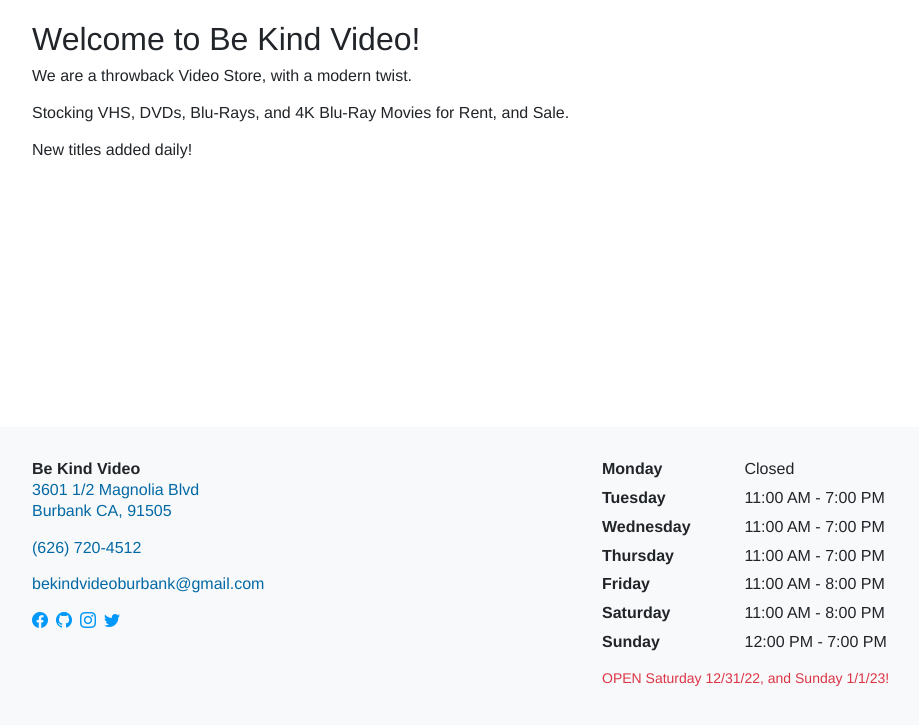
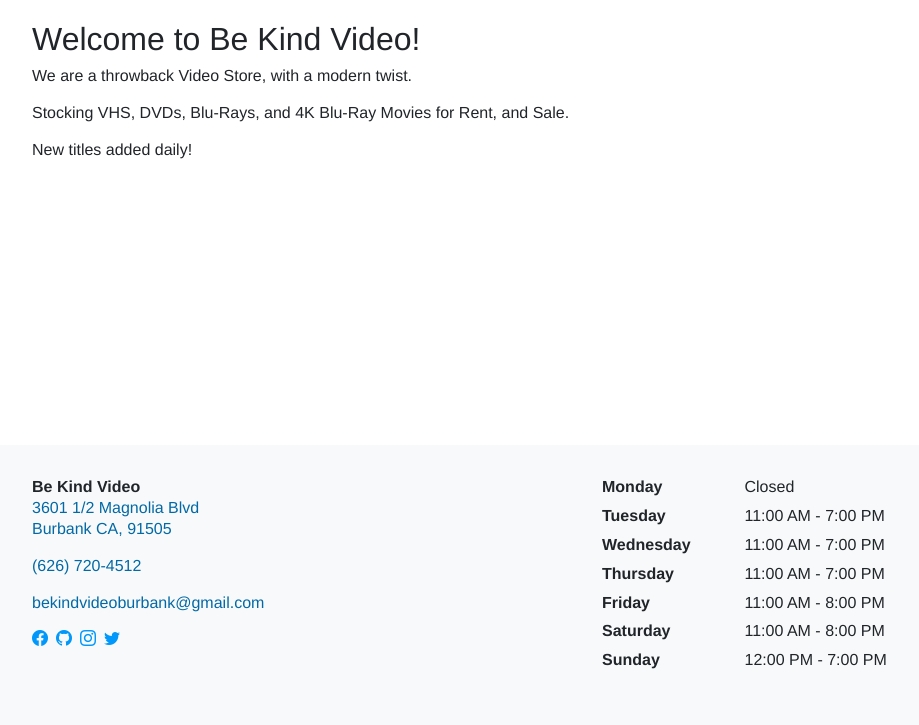
Before and after one commit to arenoir/be-kind-video, a Jekyll site: the page built from index.markdown, in a window 1280 px wide, cut to the strip 157-882 px from the top of the page. Shown: the whole strip, without its empty margins (50-969 px from the left). Built offline with Jekyll 4.4.1, drawn with Linux system fonts in a browser that asks for light colours.

Commit message:
Update hours.yml
Removed Holiday Hours Note.

```diff
--- a/_data/hours.yml
+++ b/_data/hours.yml
@@ -15,4 +15,4 @@
     description: '11:00 AM - 8:00 PM'
   - name: Sunday
     description: '12:00 PM - 7:00 PM'
-note: OPEN Saturday 12/31/22, and Sunday 1/1/23!
+note:
```
